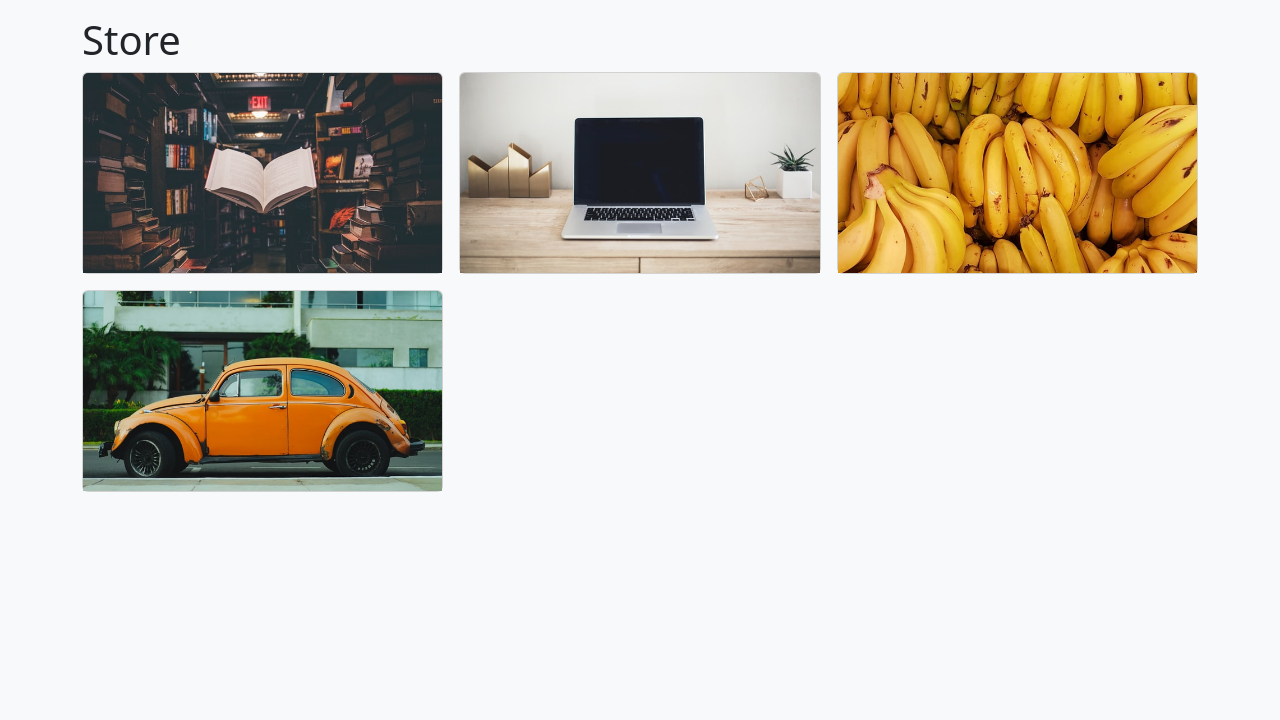
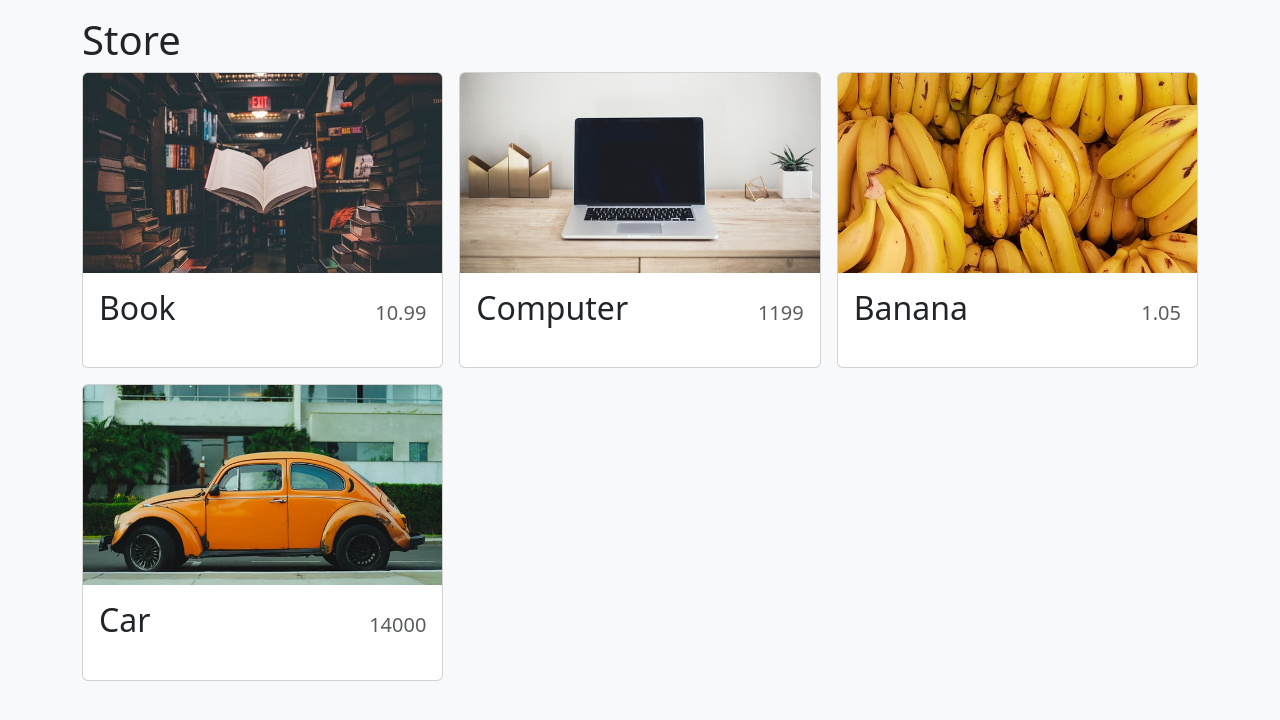
Before and after one commit to FrancoTr/react-ts-shopping-cart, a React (Vite) app: page /store in a window 1280 px wide. Shown: the top 720 px of the page. Built offline with nearby package versions, Linux system fonts and the light colour scheme.

Commit message:
Add title section with item price

```diff
--- a/src/components/StoreItem.tsx
+++ b/src/components/StoreItem.tsx
@@ -11,6 +11,12 @@
   return (
     <Card>
       <Card.Img variant='top' src={imgUrl} height='200px' style={{ objectFit: "cover" }} />
+      <Card.Body className='d-flex flex-column'>
+        <Card.Title className='d-flex justify-content-between align-items-baseline mb-4'>
+          <span className='fs-2'>{name}</span>
+          <span className='ms-2 text-muted'>{price}</span>
+        </Card.Title>
+      </Card.Body>
     </Card>
   );
 }
```
